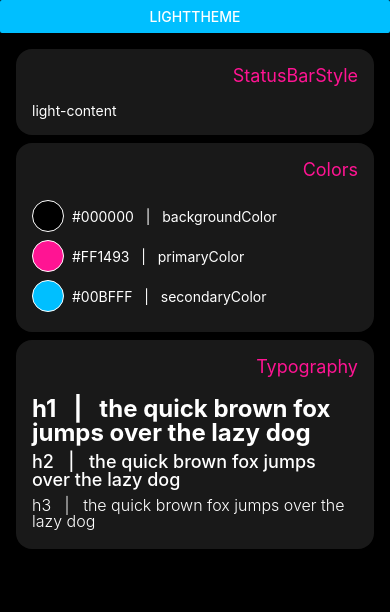
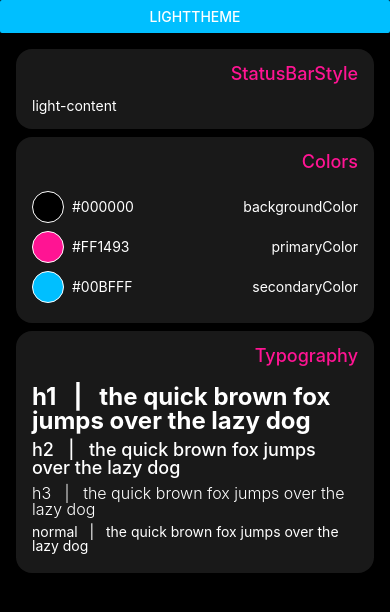
Before and after one commit to harrigee/deepr, a React Native app: screen / in a window 390 px wide. Shown: the top 612 px of the page. Built offline with nearby package versions, Linux system fonts and the light colour scheme.

Commit message:
[ENH] Added type safety

```diff
--- a/App.tsx
+++ b/App.tsx
@@ -19,7 +19,9 @@ function App() {
           title={isDark ? 'LightTheme' : 'DarkTheme'}
           onPress={() => setCurrentTheme(isDark ? themes.light : themes.dark)}
         />
-        <ScrollView style={styles.scrollViewContainer}>
+        <ScrollView
+          showsVerticalScrollIndicator={false}
+          style={styles.scrollViewContainer}>
           <ThemeRenderer />
         </ScrollView>
       </SafeAreaView>
--- a/src/toolkit/ThemeRenderer.tsx
+++ b/src/toolkit/ThemeRenderer.tsx
@@ -7,55 +7,73 @@ const ThemeRenderer = ({ theme }: IThemeProps) => {
   const contrastColor = invertColor(theme.colors.backgroundColor);
 
   const sectionHeader = (text: string) => (
-    <Text style={[styles.sectionHeader, { color: theme.colors.primaryColor }]}>{text}</Text>
+    <Text style={[styles.sectionHeader,
+    {
+      color: theme.colors.primaryColor,
+      ...theme.typography.h2,
+    }]}>{text}</Text>
   );
 
   const renderStatusBarStyle = () => (
     <View style={styles.section}>
       {sectionHeader('StatusBarStyle')}
-      <Text style={{ color: contrastColor }}>{`${theme.statusBarStyle}`}</Text>
+      <Text style={{
+        color: contrastColor,
+        ...theme.typography.normal,
+      }}>{`${theme.statusBarStyle}`}</Text>
     </View>
   );
 
   const renderTypography = () => (
     <View style={styles.section}>
       {sectionHeader('Typography')}
-      {Object.keys(theme.typography).map((fontKey) => {
-        const typography = (theme.typography as any)[fontKey] as any;
+      {Object.keys(theme.typography).map((fontKey, index) => {
+        const typography = (theme.typography as any)[fontKey];
         return (
-          <View style={styles.unitContainer}>
+          <View
+            key={`typography-item-${index}`}
+            style={styles.unitContainer} >
             <Text
               style={{
                 color: contrastColor,
-                fontSize: typography.fontSize,
-                fontWeight: typography.fontWeight,
-                lineHeight: typography.lineHeight,
-              }}
-            >
+                ...typography,
+              }}>
               {`${fontKey}   |   `}
               {'the quick brown fox jumps over the lazy dog'}
             </Text>
           </View>
         );
       })}
-    </View>
+    </View >
   );
 
   const renderColors = () => (
     <View style={styles.section}>
       {sectionHeader('Colors')}
-      {Object.keys(theme.colors).map((colorName) => {
+      {Object.keys(theme.colors).map((colorName, index) => {
         const color = (theme.colors as any)[colorName] as string;
         return (
-          <View style={styles.unitContainer}>
-            <View
-              style={[styles.colorRenderer, { backgroundColor: color, borderColor: contrastColor }]}
-            />
-            <Text style={{ color: contrastColor }}>{`${color}   |   ${colorName}`}</Text>
+          <View
+            key={`color-item-${index}`}
+            style={styles.unitContainer}>
+            <View style={[styles.colorRenderer, {
+              backgroundColor: color,
+              borderColor: contrastColor,
+            }]} />
+            <View style={styles.colorRow}>
+              <Text style={{
+                color: contrastColor,
+                ...theme.typography.normal,
+              }}>{color}</Text>
+              <Text style={{
+                color: contrastColor,
+                ...theme.typography.normal,
+              }}>{colorName}</Text>
+            </View>
           </View>
         );
       })}
-    </View>
+    </View >
   );
 
   return (
@@ -79,8 +97,6 @@ const styles = StyleSheet.create({
   },
   sectionHeader: {
     alignSelf: 'flex-end',
-    fontSize: 18,
-    fontWeight: '400',
     marginBottom: 16,
   },
   colorRenderer: {
@@ -90,6 +106,11 @@ const styles = StyleSheet.create({
     marginRight: 8,
     borderWidth: 1,
   },
+  colorRow: {
+    flex: 1,
+    flexDirection: 'row',
+    justifyContent: 'space-between',
+  },
   unitContainer: {
     flexDirection: 'row',
     paddingVertical: 4,
--- a/themeing.ts
+++ b/themeing.ts
@@ -2,22 +2,30 @@ import { createTheming } from '@callstack/react-theme-provider';
 
 import { StatusBarStyle } from 'react-native';
 
-interface ITypography {
-  fontSize: number;
-  lineHeight: number;
-  fontWeight:
-  | 'normal'
+type FontWeightType = 'normal'
   | 'bold'
   | '100'
   | '200'
   | '300'
-  | '400 '
+  | '400'
   | '500'
   | '600'
   | '700'
   | '800'
   | '900'
   | undefined;
+
+interface ITypographyFont {
+  fontSize: number;
+  fontWeight?: FontWeightType
+  lineHeight?: number;
+}
+
+interface ITypography {
+  h1: ITypographyFont,
+  h2: ITypographyFont,
+  h3: ITypographyFont,
+  normal: ITypographyFont
 }
 
 interface ITheme {
@@ -26,13 +34,11 @@ interface ITheme {
     secondaryColor: string;
     backgroundColor: string;
   };
-  typography: { [key: string]: ITypography };
+  typography: ITypography;
   statusBarStyle: StatusBarStyle;
 }
 
-const typography: {
-  [key: string]: ITypography;
-} = {
+const typography: ITypography = {
   h1: {
     fontSize: 24,
     fontWeight: 'bold',
@@ -48,6 +54,11 @@ const typography: {
     fontWeight: '300',
     lineHeight: 16,
   },
+  normal: {
+    fontSize: 14,
+    fontWeight: 'normal',
+    lineHeight: 14,
+  },
 };
 
 export const themes: {
@@ -61,7 +72,7 @@ export const themes: {
       secondaryColor: '#FF1493',
     },
     statusBarStyle: 'dark-content',
-    typography,
+    typography: typography,
   },
   dark: {
     colors: {
@@ -70,7 +81,7 @@ export const themes: {
       secondaryColor: '#00BFFF',
     },
     statusBarStyle: 'light-content',
-    typography,
+    typography: typography,
   },
 };
 
```
Also changed, not shown: .eslintrc.js.
